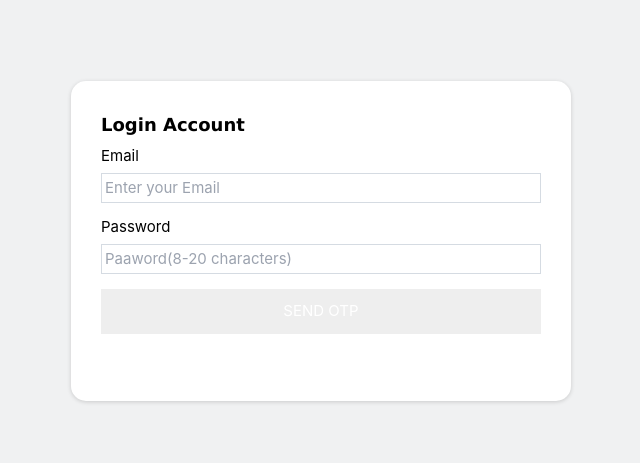
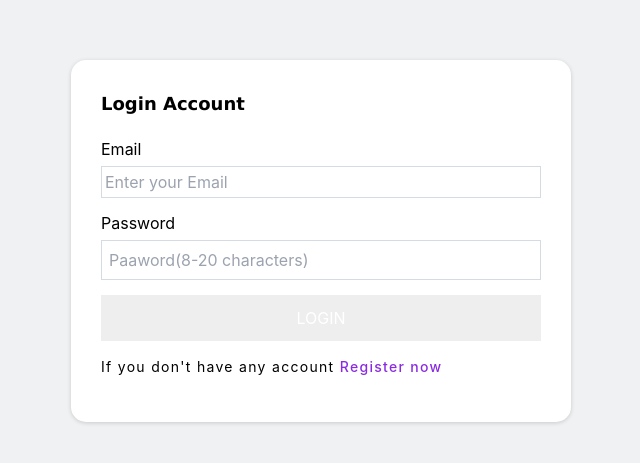
Before and after one commit to orphanboy028/client, a Next.js app: page /login in a window 1280 px wide. Shown: the part 159-622 px from the top of the page, without its empty margins (319-959 px from the left). Built offline with nearby package versions, Linux system fonts and the light colour scheme.

Commit message:
inforation line added in auth form

```diff
--- a/components/authComponents/Login/LoginComponent.js
+++ b/components/authComponents/Login/LoginComponent.js
@@ -1,6 +1,7 @@
 import React from "react";
 import styles from "../SingUp/css/SingUp.module.css";
 import { useForm } from "react-hook-form";
+import Link from "next/link";
 export default function LoginComponent() {
   const {
     register,
@@ -22,13 +23,13 @@ export default function LoginComponent() {
           <div className={styles.SingUpComponent_Form_Title}>
             <h2>Login Account</h2>
           </div>
-          <div className={styles.form_Box}>
+          <div className={styles.Loginform_Box}>
             <form
               className={styles.SingUp_form}
               onSubmit={handleSubmit(onSubmit)}
             >
               <div>
-                <div className={styles.form_input_Filed_Box}>
+                <div className={styles.Loginform_input_Filed_Box}>
                   <div className={styles.form_lableBox}>
                     <label>Email</label>
                   </div>
@@ -55,7 +56,7 @@ export default function LoginComponent() {
                   <div className={styles.form_lableBox}>
                     <label>Password</label>
                   </div>
-                  <div className={styles.form_inputBox}>
+                  <div className={styles.Loginform_inputBox}>
                     <input
                       type="text"
                       placeholder="Paaword(8-20 characters)"
@@ -85,10 +86,22 @@ export default function LoginComponent() {
                       : styles.disabledbtn
                   }
                 >
-                  <button disabled={!isValid}>SEND OTP</button>
+                  <button disabled={!isValid}>LOGIN</button>
                 </div>
               </div>
             </form>
+          </div>
+          <div className={styles.suggest_info}>
+            <p>
+              {" "}
+              If you don't have any account{" "}
+              <Link
+                href={"/sing-up"}
+                style={{ color: "blueviolet", fontWeight: "500" }}
+              >
+                Register now{" "}
+              </Link>{" "}
+            </p>
           </div>
         </div>
       </div>
--- a/components/authComponents/SingUp/Dekstop/SingUpComponent.js
+++ b/components/authComponents/SingUp/Dekstop/SingUpComponent.js
@@ -1,6 +1,7 @@
 import React, { useState, useRef } from "react";
 import styles from "../css/SingUp.module.css";
 import { useForm } from "react-hook-form";
+import Link from "next/link";
 
 export default function SingUpComponent() {
   const {
@@ -215,6 +216,18 @@ export default function SingUpComponent() {
               </div>
             </form>
           </div>
+          <div className={styles.suggest_info}>
+            <p>
+              {" "}
+              If you have Already account{" "}
+              <Link
+                href={"/login"}
+                style={{ color: "blueviolet", fontWeight: "500" }}
+              >
+                Login Now{" "}
+              </Link>{" "}
+            </p>
+          </div>
         </div>
       </div>
     </>
--- a/components/authComponents/SingUp/css/SingUp.module.css
+++ b/components/authComponents/SingUp/css/SingUp.module.css
@@ -101,6 +101,26 @@
   color: #e64545;
 }
 
+.suggest_info {
+  margin: 5px 0px;
+  padding: 10px 0px;
+  font-size: 1.4rem;
+  letter-spacing: 1.3px;
+}
+
+/* for Login */
+.Loginform_Box {
+  font-size: 1.6rem;
+  margin-top: 15px;
+}
+
+.Loginform_inputBox input {
+  width: 100%;
+  outline: none;
+  border: 1px solid rgb(213, 219, 226);
+  padding: 7px;
+}
+
 @media screen and (max-width: 550px) {
   .SingUpComponent_main_container {
     padding: 15px;
```
